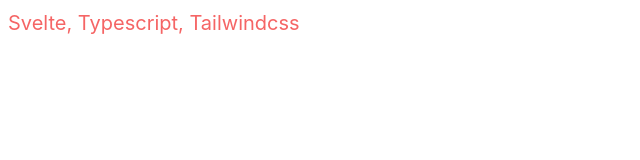
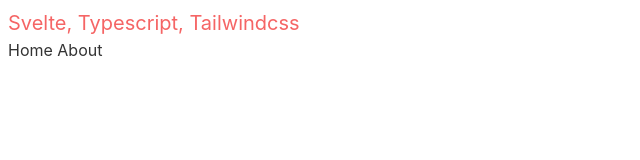
Before and after one commit to MitzaCoder/svelte-boilerplate, a Svelte app: page / in a window 1280 px wide. Shown: the top 160 px of the page, without its empty margins (0-640 px from the left). Built offline with nearby package versions, Linux system fonts and the light colour scheme.

Commit message:
[tech] Add routing

```diff
--- a/package.json
+++ b/package.json
@@ -4,7 +4,7 @@
   "scripts": {
     "build": "rollup -c",
     "dev": "rollup -c -w",
-    "start": "sirv public",
+    "start": "sirv public --single",
     "validate": "svelte-check"
   },
   "devDependencies": {
@@ -21,6 +21,7 @@
     "core-js": "^3.8.1",
     "postcss": "^8.2.1",
     "postcss-nesting": "^7.0.1",
+    "prettier-plugin-svelte": "^1.4.2",
     "rollup": "^2.3.4",
     "rollup-plugin-css-only": "^3.1.0",
     "rollup-plugin-livereload": "^2.0.0",
@@ -29,6 +30,7 @@
     "svelte": "^3.0.0",
     "svelte-check": "^1.0.0",
     "svelte-preprocess": "^4.0.0",
+    "svelte-routing": "^1.4.2",
     "tailwindcss": "^1.9.6",
     "tslib": "^2.0.0",
     "typescript": "^3.9.3"
--- a/src/App.svelte
+++ b/src/App.svelte
@@ -1,5 +1,25 @@
 <script lang="ts">
+  import { Router, Link, Route } from 'svelte-routing'
+  import Home from './page/Home.svelte'
+  import About from './page/About.svelte'
+
+  export let url = ''
 </script>
+
+<main>
+  <h1 class="text-xl text-red-500">Svelte, Typescript, Tailwindcss</h1>
+  <Router ulr={url}>
+    <nav>
+      <Link to="home">Home</Link>
+      <Link to="about">About</Link>
+    </nav>
+
+    <div>
+      <Route path="home" component={Home} />
+      <Route path="about" component={About} />
+    </div>
+  </Router>
+</main>
 
 <style global lang="postcss">
   /* purgecss start ignore */
@@ -9,7 +29,3 @@
 
   @tailwind utilities;
 </style>
-
-<main>
-  <h1 class="text-xl text-red-500">Svelte, Typescript, Tailwindcss</h1>
-</main>
--- /dev/null
+++ b/src/page/About.svelte
@@ -0,0 +1 @@
+<h1 class="text-xl">About Page</h1>
--- /dev/null
+++ b/src/page/Home.svelte
@@ -0,0 +1 @@
+<h1 class="text-xl">Home Page</h1>
```
Also changed, not shown: 2 other files (tests, documents, lock files or other folders).
